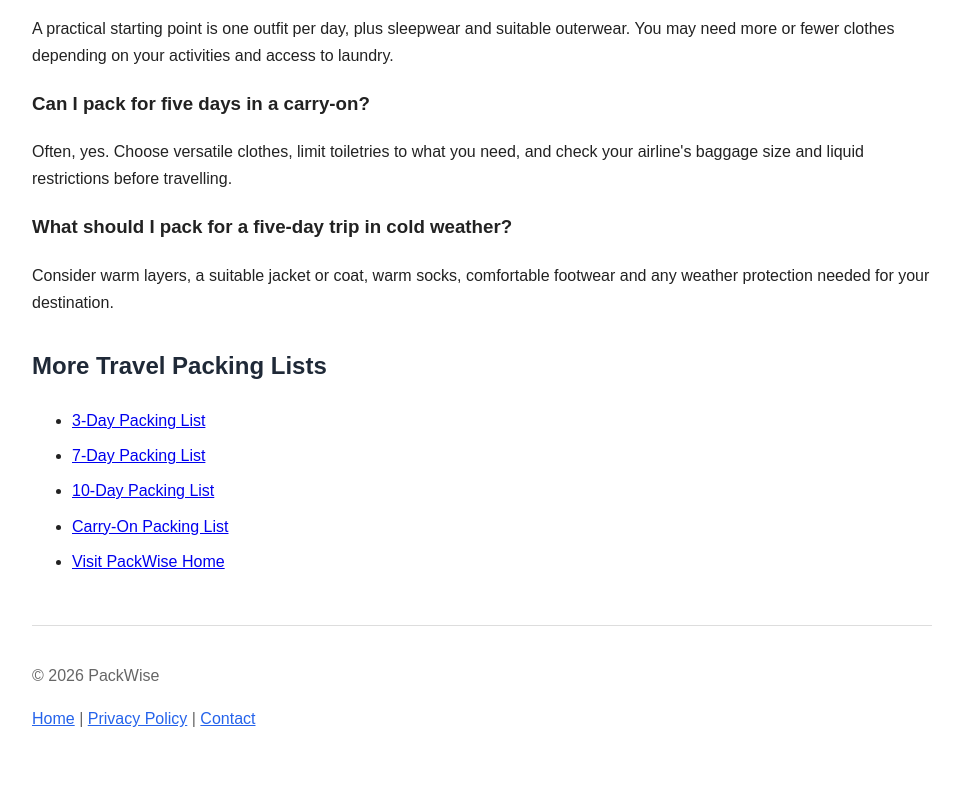
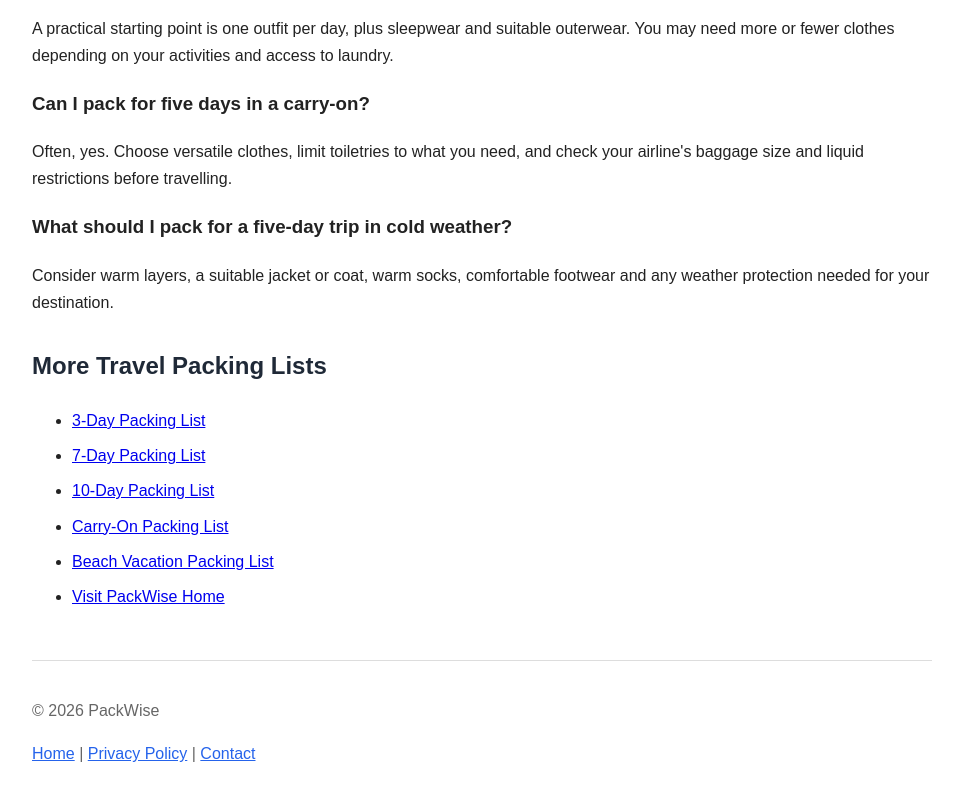
Before and after one commit to muneebfirst5/PackWise, a plain HTML site: page 5-day-packing-list.html in a window 1280 px wide. Shown: the part 2501-3301 px from the top of the page, without its empty margins (158-1121 px from the left). Before the commit the page ends 3279 px from the top, so only its background shows below. Drawn offline with Linux system fonts and the light colour scheme.

Commit message:
Update 5-day-packing-list.html

```diff
--- a/5-day-packing-list.html
+++ b/5-day-packing-list.html
@@ -173,6 +173,7 @@
             <li><a href="7-day-packing-list.html">7-Day Packing List</a></li>
             <li><a href="10-day-packing-list.html">10-Day Packing List</a></li>
             <li><a href="carry-on-packing-list.html">Carry-On Packing List</a></li>
+            <li><a href="beach-vacation-packing-list.html">Beach Vacation Packing List</a></li>
             <li><a href="index.html">Visit PackWise Home</a></li>
         </ul>
     </section>
```
